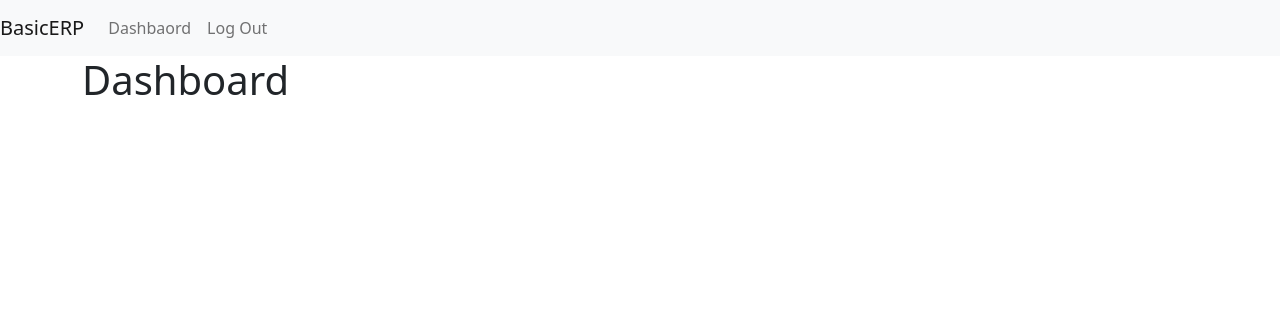
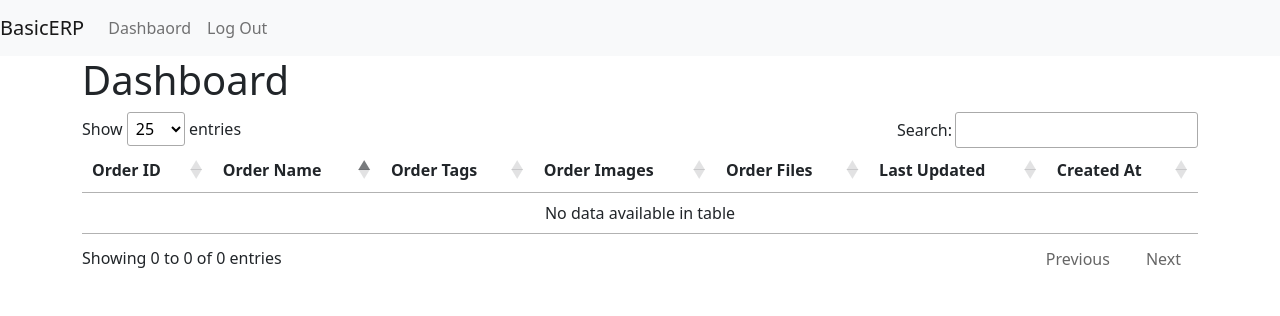
Before and after one commit to Malikazz/Basic_ERP, a Django app: page / in a window 1280 px wide. Shown: the top 316 px of the page. Run offline with Django 4.2, Linux system fonts and the light colour scheme; a user stored in the database is signed in; data that the repository does not hold is empty; some libraries are stand-ins or nearby versions.

Commit message:
modifying html for new layouts and jquery

```diff
--- a/BasicERP/dashboard/templates/dashboard/index.html
+++ b/BasicERP/dashboard/templates/dashboard/index.html
@@ -1,9 +1,53 @@
 {% extends "base.html" %}
-
+{% block head %}
+<link rel="stylesheet" href="//cdn.datatables.net/1.11.4/css/jquery.dataTables.min.css">
+<script src="//cdn.datatables.net/1.11.4/js/jquery.dataTables.min.js"></script>
+{% endblock %}
 {% block content %}
 <h1>Dashboard</h1>
+<table id="myTable" data-order='[[ 1, "asc" ]]' data-page-length='25'>
+  <thead>
+    <tr>
+      <th>Order ID</th>
+      <th>Order Name</th>
+      <th>Order Tags</th>
+      <th>Order Images</th>
+      <th>Order Files</th>
+      <th>Last Updated</th>
+      <th>Created At</th>
+    </tr>
+  </thead>
+  <tbody>
+    {% for item in orders %}
+    <tr>
+      <td>{{item.id}}</td>
+      <td>{{item.name}}</td>
+      <td class="d-flex flex-wrap">
+        {% for tag in item.order_tags %}
+        <div class="p-2 m-1 bg-secondary text-light text-center rounded small">{{tag}}</div>
+        {% endfor %}
+      </td>
+      <td>
+        {% for image in item.order_images %}
+        <a href="{{image.image_location}}">{{image.name}}</a>
+        {% endfor %}
+      </td>
+      <td>
+        {% for file in item.order_files %}
+        <a href="{{file.file_location}}">{{file.name}}</a>
+        {% endfor %}
+      </td>
+      <td>{{item.updated_at}}</td>
+      <td>{{item.created_at}}</td>
+    </tr>
+    {% endfor %}
+  </tbody>
+</table>
+<script>
 
-
-{{json_data}}
+  $(document).ready(function () {
+    $('#myTable').DataTable();
+  });
+</script>
 
 {% endblock %}
--- a/BasicERP/templates/base.html
+++ b/BasicERP/templates/base.html
@@ -14,6 +14,7 @@
     <script src="https://cdn.jsdelivr.net/npm/bootstrap@5.1.3/dist/js/bootstrap.bundle.min.js"
         integrity="sha384-ka7Sk0Gln4gmtz2MlQnikT1wXgYsOg+OMhuP+IlRH9sENBO0LRn5q+8nbTov4+1p"
         crossorigin="anonymous"></script>
+    <script src="{% static 'js/jquery.min.js' %}"></script>
     <!--Global Css-->
     <link href="{%static 'css/global.css' %}" rel="stylesheet">
     {% block head %}
```
